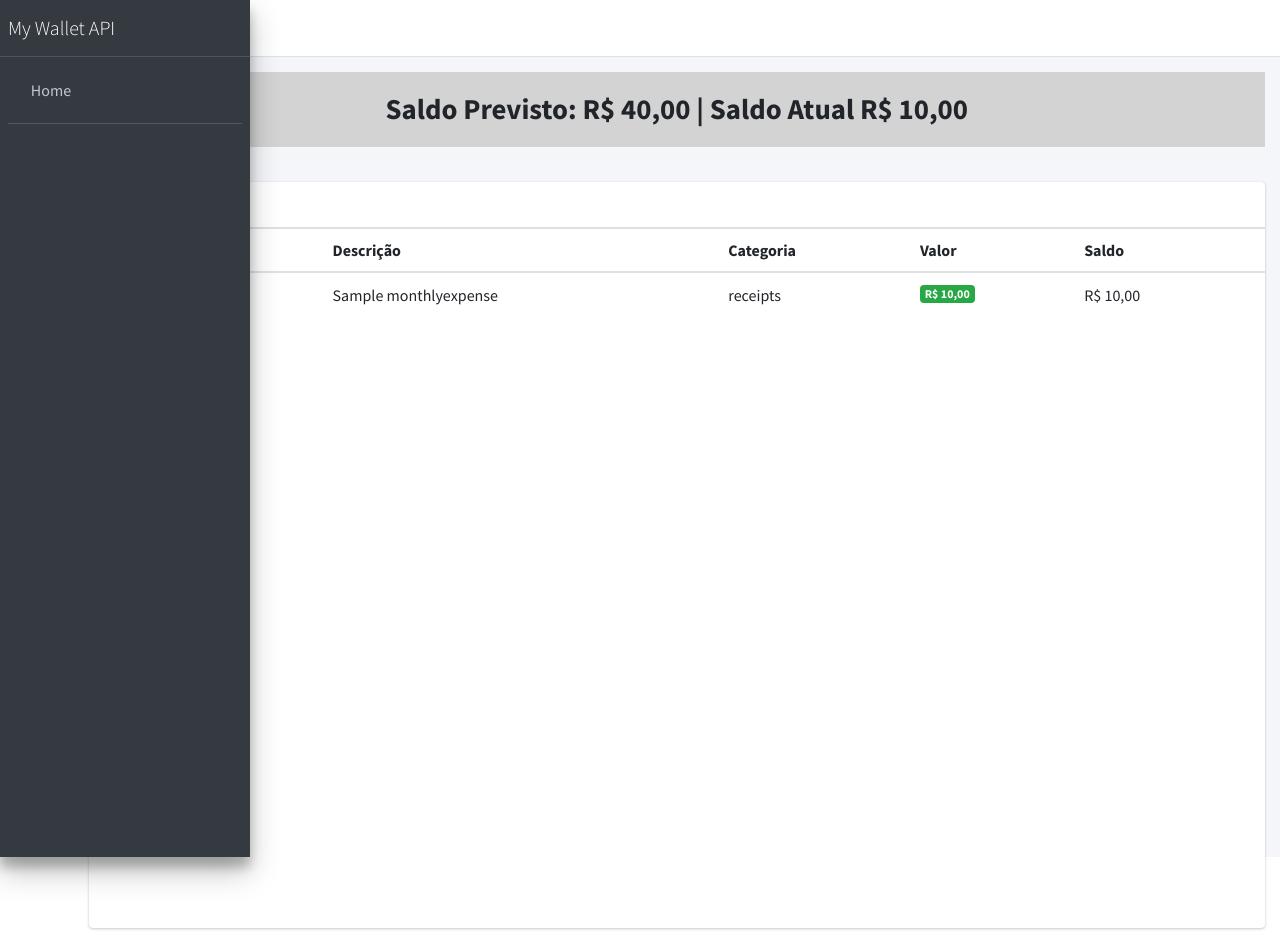
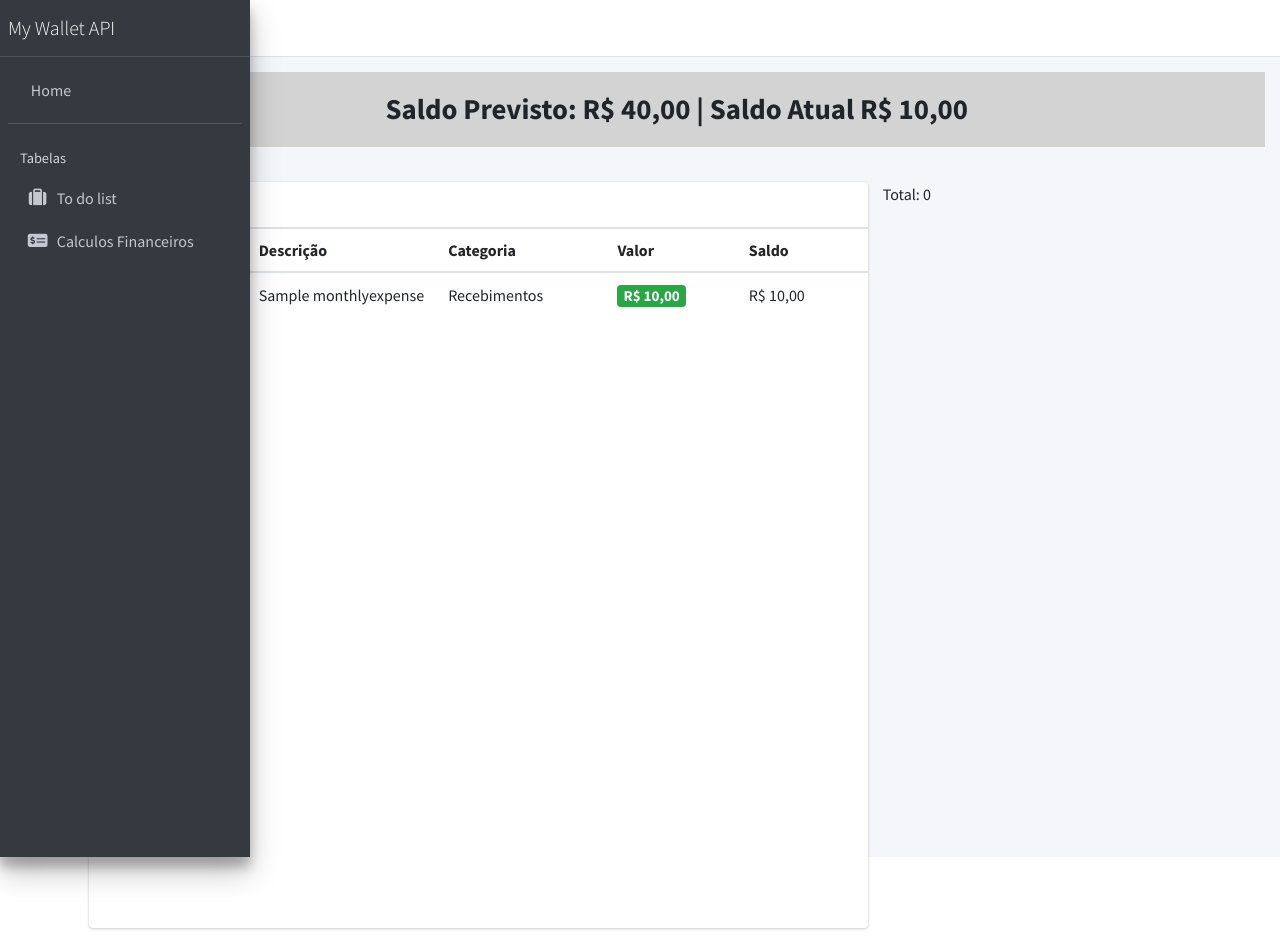
Before and after one commit to Vitor-Roma/MyWallet, a Django app: page /account/1/checking_account/ in a window 1280 px wide. Run offline with Django 4.2, Linux system fonts and the light colour scheme; data comes from the database, SQL or seed files in the repository; tables that the repository leaves empty hold one stand-in row (values such as "Sample post"); some libraries are stand-ins or nearby versions.

Commit message:
monthly control saving account

```diff
--- a/wallet_app/templates/base.html
+++ b/wallet_app/templates/base.html
@@ -46,6 +46,10 @@
             cursor: pointer;
         }
 
+        .value-tag {
+            font-size: 20px
+        }
+
     </style>
 
 
@@ -87,27 +91,27 @@
 
             <!-- Sidebar Menu -->
             <nav class="mt-2">
-<!--                <ul class="nav nav-pills nav-sidebar flex-column" data-widget="treeview" role="menu"-->
-<!--                    data-accordion="false">-->
-<!--                    &lt;!&ndash; Add icons to the links using the .nav-icon class-->
-<!--                         with font-awesome or any other icon font library &ndash;&gt;-->
-<!--                    <li class="nav-header">Tabelas</li>-->
-<!--                    <li class="nav-item">-->
-<!--                        <a href='/api/restaurants' class="nav-link">-->
-<!--                            <i class="nav-icon fas fa-money-check-alt"></i>-->
-<!--                            <p>-->
-<!--                                Restaurants-->
-<!--                            </p>-->
-<!--                        </a>-->
-<!--                    </li>-->
-<!--                    <li class="nav-item">-->
-<!--                        <a href='/api/products/' class="nav-link">-->
-<!--                            <i class="nav-icon fas fa-suitcase"></i>-->
-<!--                            <p>-->
-<!--                                Products-->
-<!--                            </p>-->
-<!--                        </a>-->
-<!--                    </li>-->
+                <ul class="nav nav-pills nav-sidebar flex-column" data-widget="treeview" role="menu"
+                    data-accordion="false">
+                    <!-- Add icons to the links using the .nav-icon class
+                         with font-awesome or any other icon font library -->
+                    <li class="nav-header">Tabelas</li>
+                    <li class="nav-item">
+                        <a href='/api/restaurants' class="nav-link">
+                            <i class="nav-icon fas fa-suitcase"></i>
+                            <p>
+                                To do list
+                            </p>
+                        </a>
+                    </li>
+                    <li class="nav-item">
+                        <a href='/api/products/' class="nav-link">
+                            <i class="nav-icon fas fa-money-check-alt"></i>
+                            <p>
+                                Calculos Financeiros
+                            </p>
+                        </a>
+                    </li>
 <!--                    <li class="nav-item">-->
 <!--                        <a href='/api/profile' class="nav-link">-->
 <!--                            <i class="nav-icon fas fa-user-circle"></i>-->
@@ -140,7 +144,7 @@
 <!--                            </p>-->
 <!--                        </a>-->
 <!--                    </li>-->
-<!--                </ul>-->
+                </ul>
             </nav>
             <!-- /.sidebar-menu -->
         </div>
--- a/wallet_app/templates/checking_account_panel.html
+++ b/wallet_app/templates/checking_account_panel.html
@@ -9,7 +9,7 @@
 <section class="content">
     <div class="container-fluid">
         <div class="row">
-            <div class="col-12">
+            <div class="col-8">
                 <div class="card">
                     <div class="card-header">
                         <h3 class="card-title">{{ account.name }}</h3>
@@ -19,7 +19,7 @@
                             <thead>
                             <tr>
                                 <th>Data</th>
-                                <th>Descrição</th>
+                                <th style="width:100px">Descrição</th>
                                 <th>Categoria</th>
                                 <th>Valor</th>
                                 <th>Saldo</th>
@@ -30,12 +30,20 @@
                             <tr>
                                 <td>{{ transaction.paid_date | date:"d/m/Y" }}</td>
                                 <td>{{ transaction.name }}</td>
-                                <td>{{ transaction.category }}</td>
-                                <td>
-                                {% if transaction.amount < 0 %}
-                                <span class="badge bg-danger" style="font-size: 10px">{{ transaction.amount | currency }}</span>
+                                <td>{{ transaction.get_category_display }}</td>
+                                <td class="value-tag">
+                                {% if transaction.get_category_display == 'Recebimentos' %}
+                                    <span class="badge bg-success">{{ transaction.amount | currency }}</span>
+                                {% elif transaction.get_category_display == 'Transferência' %}
+                                    <span class="badge bg-info">{{ transaction.amount | currency }}</span>
+                                {% elif transaction.get_category_display == 'Rendimentos' %}
+                                    <span class="badge bg-warning">{{ transaction.amount | currency }}</span>
+                                {% elif transaction.get_category_display == 'Mãe' %}
+                                    <span class="badge bg-secondary">{{ transaction.amount | currency }}</span>
+                                {% elif transaction.get_category_display == 'Outros' %}
+                                    <span class="badge bg-dark">{{ transaction.amount | currency }}</span>
                                 {% else %}
-                                <span class="badge bg-success">{{ transaction.amount | currency }}</span>
+                                 <span class="badge bg-danger">{{ transaction.amount | currency }}</span>
                                 {% endif %}
                                 </td>
                                 <td>{{ transaction.balance | currency}}</td>
@@ -46,6 +54,22 @@
                     </div>
                 </div>
             </div>
+            <div class="col-4">
+                <table class="">
+                    {% for amount in monthly_control %}
+                        {% if amount.date.month == selected_date.month and amount.date.year == selected_date.year %}
+                            {% for category in amount.expense_list %}
+                                {% for key, value in category.items %}
+                                    <tr>{{ key }}: </tr>
+                                    <tr>{{ value }}</tr>
+                                    <br>
+                                {% endfor %}
+                            {% endfor %}
+                        {% endif %}
+                    {% endfor %}
+                    <tr>Total: {{ total_per_month }}</tr>
+                </table>
+            </div>
         </div>
     </div>
 </section>
--- a/wallet_app/views.py
+++ b/wallet_app/views.py
@@ -1,5 +1,9 @@
+import datetime
 import json
 import os
+
+import pandas as pd
+from dateutil.relativedelta import relativedelta
 from django.db.models import Sum, F
 from django.db.models.functions.datetime import ExtractMonth, ExtractYear
 from dateutil.utils import today
@@ -25,22 +29,45 @@ def home(request):
 def account_panel(request, account_id, account_type):
     account = Account.objects.get(pk=account_id)
     if account.type == 'checking_account':
-        actual_balance = sum([x.amount if x.paid_date <= today().date() else 0 for x in account.wallet_app_monthlyexpense_related.all()])
+        actual_balance = sum([x.amount for x in account.wallet_app_monthlyexpense_related.all() if x.paid_date <= today().date()])
         account_transactions = MonthlyExpense.objects.filter(account_id=account_id).order_by('-paid_date', '-pk')
-        category_monthly_amount = [x for x in MonthlyExpense.objects.filter(account_id=account_id
-                                                          ).annotate(month=ExtractMonth('paid_date'),
-                                                          year=ExtractYear('paid_date'),
-                                                          q_category=F('category')
-                                                          ).values('month', 'year', 'q_category'
-                                                          ).order_by('year', 'month'
-                                                          ).annotate(total=Sum('amount')
-                                                          ).values('month', 'year', 'q_category', 'total')
-                                                          ]
+        category_monthly_amount = MonthlyExpense.objects\
+            .filter(account_id=account_id)\
+            .annotate(month=ExtractMonth('paid_date'), year=ExtractYear('paid_date'), q_category=F('category'))\
+            .values('month', 'year', 'q_category')\
+            .order_by('year', 'month')\
+            .annotate(total=Sum('amount'))\
+            .values('month', 'year', 'q_category', 'total')
+
+        selected_date = today() - relativedelta(months=1)
+        first_date_month, last_date_month = category_monthly_amount.first()['month'], category_monthly_amount.last()['month']
+        first_date_year, last_date_year = category_monthly_amount.first()['year'], category_monthly_amount.last()['year']
+        fist_date, last_date = datetime.datetime(first_date_year, first_date_month, day=1), datetime.datetime(last_date_year, last_date_month, day=1)
+        date_range = pd.date_range(fist_date, last_date, freq='MS').to_pydatetime()
+
+        monthly_control = []
+        for current_date in date_range:
+            current_month_control = {'date': current_date, 'expense_list': [], 'revenue_list': []}
+            for category in category_monthly_amount:
+                q_category = MonthlyExpense.get_category_choice(category['q_category'])
+                if category['month'] == current_date.month and category['year'] == current_date.year:
+                    if MonthlyExpense.is_revenue(q_category):
+                        current_month_control['revenue_list'].append({q_category: category['total']})
+                    else:
+                        current_month_control['expense_list'].append({q_category: category['total']})
+            current_month_control.update({'total_expense': sum([list(x.values())[0] for x in current_month_control['expense_list']])})
+            current_month_control.update({'total_revenue': sum([list(x.values())[0] for x in current_month_control['revenue_list']])})
+            if current_month_control['expense_list'] or current_month_control['revenue_list']:
+                monthly_control.append(current_month_control)
+
+        total_per_month = sum([amount['total'] for amount in category_monthly_amount if amount['month'] == selected_date.month and amount['year'] == selected_date.year])
         data = {
             'account': account,
             'account_transactions': account_transactions,
             'actual_balance': actual_balance,
-            'category_monthly_amount': category_monthly_amount,
+            'monthly_control': monthly_control,
+            'selected_date': selected_date,
+            'total_per_month': total_per_month,
         }
         return render(request, 'checking_account_panel.html', data)
 
```
Also changed, not shown: wallet_app/models.py (+16 -2 lines), wallet_app/templates/saving_account_panel.html (+5 -3 lines), wallet_app/utils/excel_database.py (+4 -9 lines), wallet_app/migrations/0016_fixedinvestment_balance_saving_balance.py (added), 1 other file.
